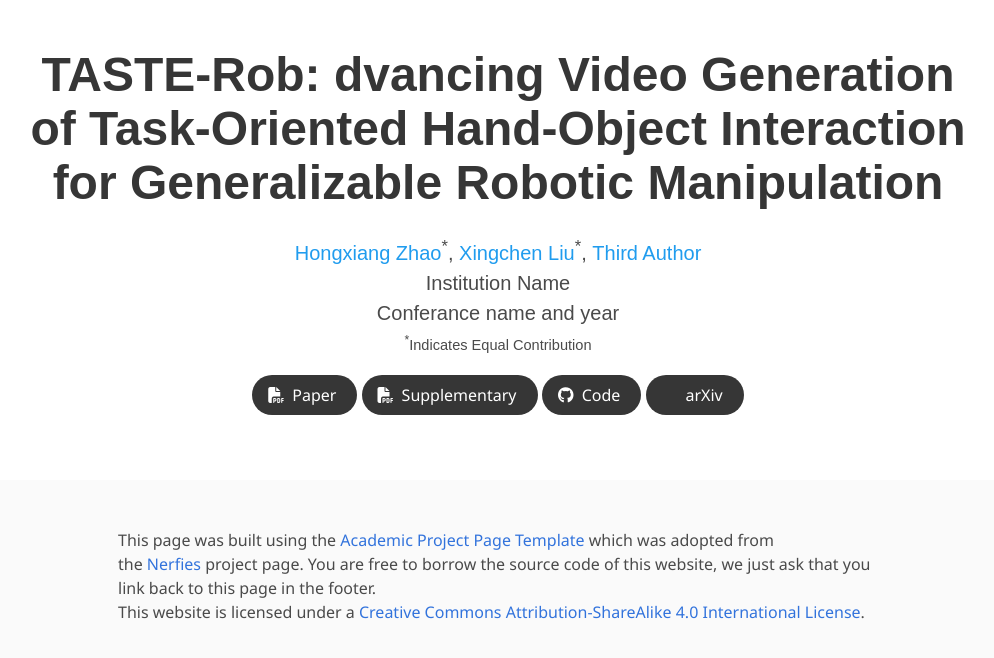
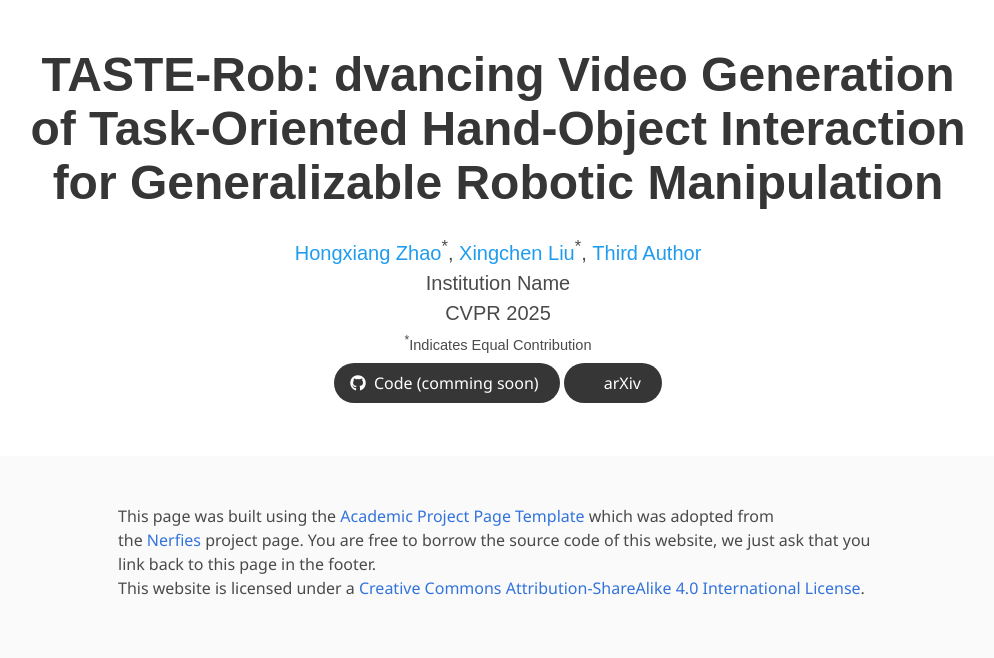
Before and after one commit to TASTE-rob/TASTE-rob.github.io, a plain HTML site: page index.html in a window 1280 px wide. Shown: the whole page, without its empty margins (142-1136 px from the left). Drawn offline with nearby package versions, Linux system fonts and the light colour scheme; some icons are missing; a web font is replaced by a local one.

Commit message:
Update index.html

```diff
--- a/index.html
+++ b/index.html
@@ -66,14 +66,14 @@ Interaction for Generalizable Robotic Manipulation</h1>
                   </div>
 
                   <div class="is-size-5 publication-authors">
-                    <span class="author-block">Institution Name<br>Conferance name and year</span>
+                    <span class="author-block">Institution Name<br>CVPR 2025</span>
                     <span class="eql-cntrb"><small><br><sup>*</sup>Indicates Equal Contribution</small></span>
                   </div>
 
-                  <div class="column has-text-centered">
-                    <div class="publication-links">
+                  <!-- <div class="column has-text-centered">
+                    <div class="publication-links"> -->
                          <!-- Arxiv PDF link -->
-                      <span class="link-block">
+                      <!-- <span class="link-block">
                         <a href="https://arxiv.org/pdf/<ARXIV PAPER ID>.pdf" target="_blank"
                         class="external-link button is-normal is-rounded is-dark">
                         <span class="icon">
@@ -81,10 +81,10 @@ Interaction for Generalizable Robotic Manipulation</h1>
                         </span>
                         <span>Paper</span>
                       </a>
-                    </span>
+                    </span> -->
 
                     <!-- Supplementary PDF link -->
-                    <span class="link-block">
+                    <!-- <span class="link-block">
                       <a href="static/pdfs/supplementary_material.pdf" target="_blank"
                       class="external-link button is-normal is-rounded is-dark">
                       <span class="icon">
@@ -92,7 +92,7 @@ Interaction for Generalizable Robotic Manipulation</h1>
                       </span>
                       <span>Supplementary</span>
                     </a>
-                  </span>
+                  </span> -->
 
                   <!-- Github link -->
                   <span class="link-block">
@@ -101,7 +101,7 @@ Interaction for Generalizable Robotic Manipulation</h1>
                     <span class="icon">
                       <i class="fab fa-github"></i>
                     </span>
-                    <span>Code</span>
+                    <span>Code (comming soon)</span>
                   </a>
                 </span>
 
```
